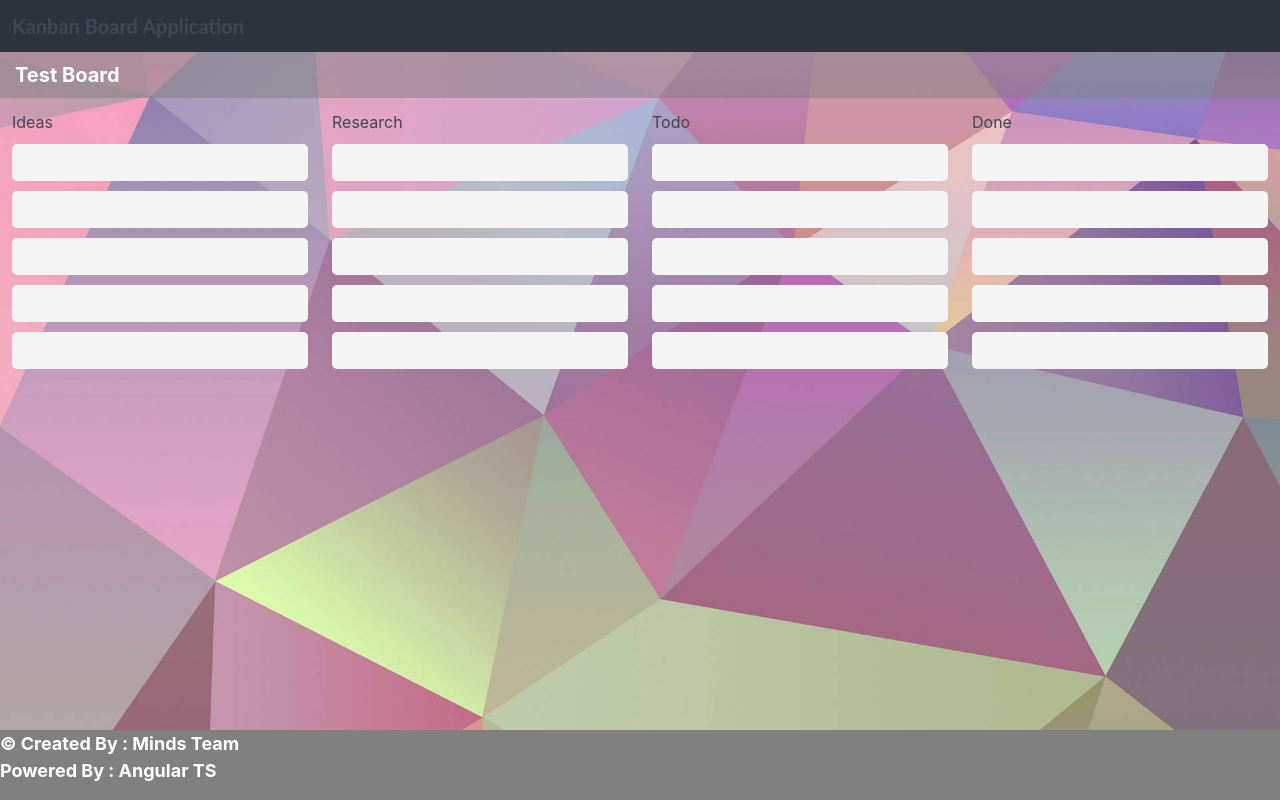
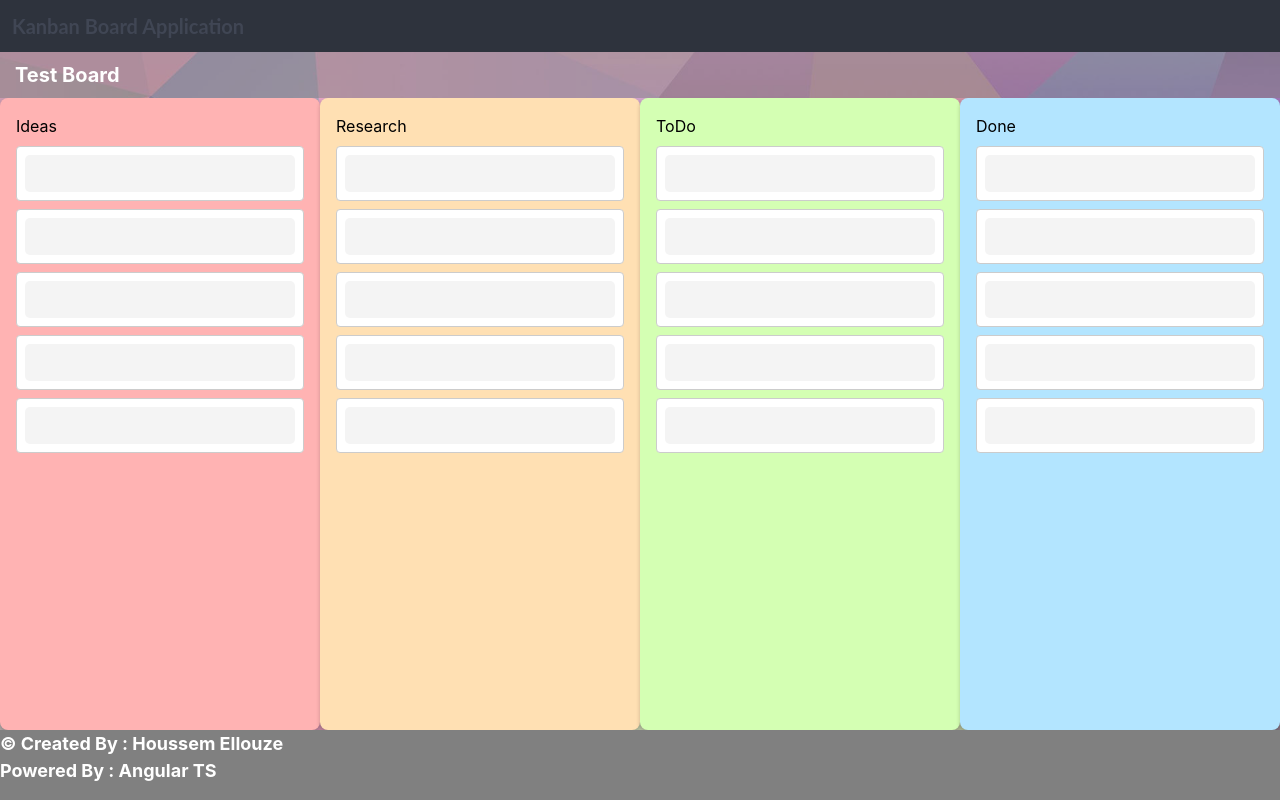
Before and after one commit to Houssem-Ellouze/KanbanMethodFullStack, an Angular app: page / in a window 1280 px wide. Built offline with nearby package versions, Linux system fonts and the light colour scheme; a web font is replaced by a local one.

Commit message:
Initial commit

```diff
--- a/src/app/pages/main-view/main-view.component.html
+++ b/src/app/pages/main-view/main-view.component.html
@@ -17,15 +17,19 @@
 
       <div class="board-columns" cdkDropListGroup>
         <div class="board-wrapper">
-          <div *ngFor="let column of board.columns" class="column" cdkDropList
-               [cdkDropListData]="column.tasks" (cdkDropListDropped)="drop($event)">
+          <div *ngFor="let column of board.columns; let i = index"
+               class="column"
+               cdkDropList
+               [cdkDropListData]="column.tasks"
+               (cdkDropListDropped)="drop($event)"
+               [ngStyle]="{'background-color': getColumnColor(i) , 'color' : getTitleColor(i)}">
             <h3>{{ column.name }}</h3>
-
             <div *ngFor="let task of column.tasks" class="task-container" cdkDrag>
-              <input type="text" [(ngModel)]="task.text" />
+              <input type="text" [(ngModel)]="task.text"  />
             </div>
           </div>
         </div>
+
 
       </div>
 
@@ -33,7 +37,7 @@
   </div>
 
 <div class="foooter">
-  <p> &copy; Created By : Minds Team</p>
+  <p> &copy; Created By : Houssem Ellouze</p>
   <p>Powered By : Angular TS</p>
 </div>
 </div>
--- a/src/app/pages/main-view/main-view.component.scss
+++ b/src/app/pages/main-view/main-view.component.scss
@@ -48,13 +48,13 @@
 
         }
 
-        .column-title{
-          font-size: 20px;
+        .board-name{
+          font-size: 200px;
           font-weight: 800;
           font-family: 'Lato', sans-serif;
           text-transform: uppercase;
           margin-bottom: 20px;
-          color: black;
+          color: #e20606;
         }
 
 
@@ -130,3 +130,23 @@ input:focus {
   font-size: 18px;
   font-weight: bold;
 }
+.board-container {
+  display: flex;
+  gap: 1rem;
+}
+
+.column {
+  flex: 1;
+  padding: 1rem;
+  border-radius: 8px;
+  box-shadow: 0 2px 4px rgba(0, 0, 0, 0.2);
+}
+
+.task-container {
+  margin: 0.5rem 0;
+  padding: 0.5rem;
+  border: 1px solid #ccc;
+  border-radius: 4px;
+  background-color: #fff;
+  cursor: grab;
+}
--- a/src/app/pages/main-view/main-view.component.ts
+++ b/src/app/pages/main-view/main-view.component.ts
@@ -17,12 +17,18 @@ export class MainViewComponent {
     return Array.from({ length: count }, () => new Task(""));
   }
 
+  list = ['Ideas', 'Research', 'ToDo', 'Done'];
+
+  titleColors = ['#000000', '#000000', '#000000', '#000000'];
+
+  colors = ['#FFB3B3', '#FFE0B3', '#D4FFB3', '#B3E5FF'];
+
   // Define board with columns and tasks
   board: Board = new Board('Test Board', [
-    new Column('Ideas', this.generateTasks(5)),
-    new Column('Research', this.generateTasks(5)),
-    new Column('Todo', this.generateTasks(5)),
-    new Column('Done', this.generateTasks(5))
+    new Column(this.list[0], this.generateTasks(5)),
+    new Column(this.list[1], this.generateTasks(5)),
+    new Column(this.list[2], this.generateTasks(5)),
+    new Column(this.list[3], this.generateTasks(5))
   ]);
 
   // Method to handle drag and drop
@@ -40,4 +46,12 @@ export class MainViewComponent {
       );
     }
   }
+
+  // Get the color for a specific column
+  getColumnColor(index: number): string {
+    return this.colors[index];
+  }
+  getTitleColor(index: number): string {
+    return this.titleColors[index];
+  }
 }
```
